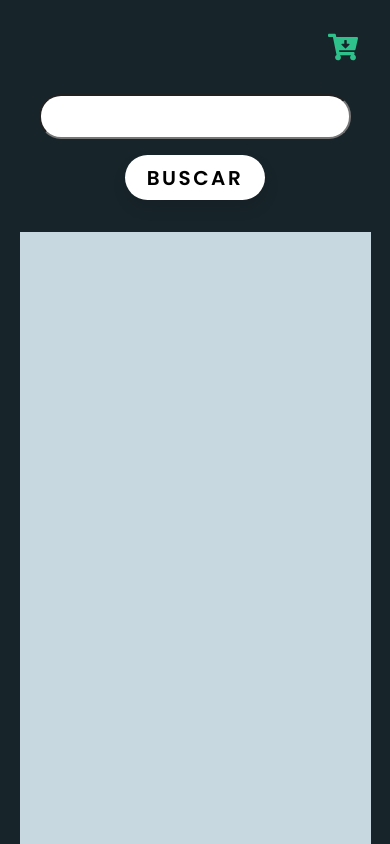
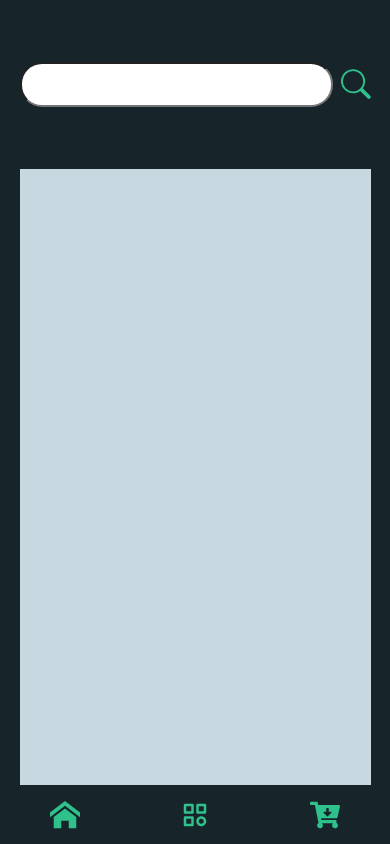
Before and after one commit to FranciscoCosta/E-commerce, a React (Create React App) app: page / in a window 390 px wide. Shown: the top 844 px of the page. Built offline with nearby package versions, Linux system fonts and the light colour scheme.

Commit message:
Footer mobile

```diff
--- a/src/App.css
+++ b/src/App.css
@@ -25,6 +25,8 @@ body{
     justify-content: space-between;
     min-height: 20vh;
     margin-bottom: 2rem;
+    width: 90%;
+    margin: 0 auto;
 }
 
 .header-logo img{
@@ -70,6 +72,9 @@ body{
     box-shadow: 1px 15px 20px rgba(0, 0, 0, 0.5);
     color: white;
   }
+  .header-btn-small{
+    display: none;
+  }
 
   .header-cart{
     margin: 2rem 2rem;
@@ -82,7 +87,7 @@ body{
     background: var(--light--blue-color);
     height: 130vh;
 }
-  @media (max-width: 852px)and (min-width: 641px){
+  @media (max-width: 852px)and (min-width: 714px){
 
     .header-logo img{
         width: 150px;
@@ -100,32 +105,58 @@ body{
         height: 30px;
     }
   }
-  @media (max-width: 640px) {
+  .footer-mobile{
+    display: none;
+  }
+  @media (max-width: 713px) {
+
     .header-container{
         display: flex;
         flex-direction: column-reverse;
+        justify-content: center;
+        position: sticky;
+        top: 0px;
+        background-color: var(--background--color);
+        width: 100%;
     }
     .header-logo img{
         display: none;
     }
     .header-mid{
         display: flex;
-        flex-direction: column;
-        gap:1rem;
+        flex-direction: row-reverse;
+        width: 90%;
+        margin-right: 0rem 0.5rem;
+        margin: 0 auto;
+        gap: 0.5rem;
     }
     .header-input{
         margin: 0 auto;
-        width: 80%;
+        width: 90%;
     }
     .header-btn{
-        margin: 0 auto;
-        align-self: flex-end;
-        justify-self: start;
+        display: none;
+
+    }
+    .header-btn-small{
+        display: flex;
+        align-self: center;
+        cursor: pointer;
     }
     .header-cart{
-        align-self: flex-end;
+        display: none;
     }
     .header-btn:hover {
         transform: none;
     }
+    .footer-mobile{
+        display: flex;
+        justify-content: space-around;
+        align-items: center;
+        width: 100%;
+        height: 7vh;
+        position: sticky;
+        bottom: 0px;
+        background-color: var(--background--color);
+    }
   }
--- /dev/null
+++ b/src/components/Footer.jsx
@@ -0,0 +1,16 @@
+import React, { Component } from 'react'
+import { ImHome  } from 'react-icons/im';
+import { BiCategory  } from 'react-icons/bi';
+import { FaCartArrowDown  } from 'react-icons/fa';
+
+export default class Footer extends Component {
+  render() {
+    return (
+      <div className='footer-mobile'>
+        <ImHome size={30} color="#2fc18c"/>
+        <BiCategory size={30} color="#2fc18c"/>
+        <FaCartArrowDown size={30} color="#2fc18c"/>
+      </div>
+    )
+  }
+}
--- a/src/components/Header.jsx
+++ b/src/components/Header.jsx
@@ -1,6 +1,9 @@
 import React, { Component } from 'react';
 import logo from "../images/logo.png";
-import { FaCartArrowDown } from 'react-icons/fa';
+import { BsSearch } from 'react-icons/bs';
+import { FaCartArrowDown  } from 'react-icons/fa';
+
+
 
 export default class Header extends Component {
   render() {
@@ -10,6 +13,7 @@ export default class Header extends Component {
             <img src={logo} alt='Trybe Store logo'></img>
         </div>
         <div className='header-mid'>
+        <BsSearch size={30} color="#2fc18c" className='header-btn-small'/>
         <input
             type="text"
             className="header-input"
@@ -21,6 +25,7 @@ export default class Header extends Component {
             Buscar
           </button>
         </div>
+
         <FaCartArrowDown size={30} color="#2fc18c" className='header-cart'/>
       </header>
     )
--- a/src/components/Home.jsx
+++ b/src/components/Home.jsx
@@ -1,4 +1,5 @@
 import React, { Component } from 'react'
+import Footer from './Footer'
 import Header from './Header'
 
 export default class Home extends Component {
@@ -9,6 +10,7 @@ export default class Home extends Component {
         <section className='hero-container'>
 
         </section>
+        <Footer />
       </div>
     )
   }
```
